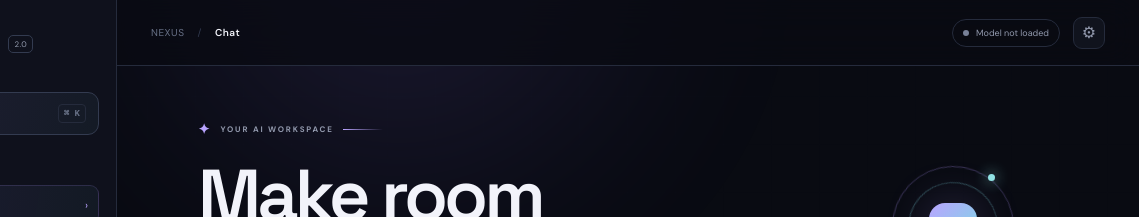
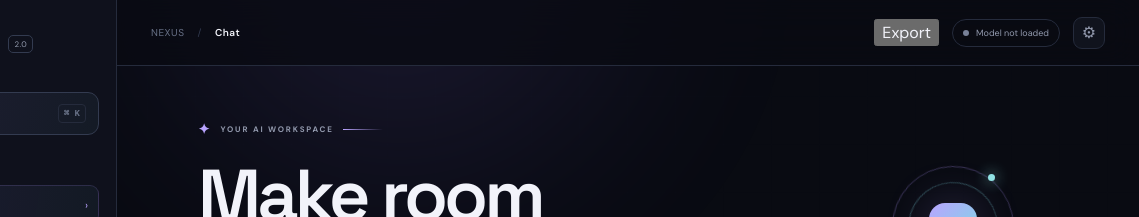
Before and after one commit to XNullForm/nexus-ai, a plain HTML site: page index.html in a window 1280 px wide. Shown: the top 217 px of the page, 141-1280 px from the left. Drawn offline with Linux system fonts and the light colour scheme.

Commit message:
Add export action to NEXUS 2.0.0

```diff
--- a/index.html
+++ b/index.html
@@ -33,7 +33,7 @@
 <main class="main-panel">
 <header class="topbar">
   <div class="topbar-left"><button class="mobile-menu" id="mobileMenu" aria-label="Open menu">☰</button><div class="crumb"><span>NEXUS</span><i>/</i><b id="viewTitle">Chat</b></div></div>
-  <div class="topbar-right"><div class="status-pill" id="modelStatus"><span class="status-dot"></span><span id="statusText">Model not loaded</span></div><button class="icon-button" id="settingsBtn" aria-label="Settings" title="Settings">⚙</button></div>
+  <div class="topbar-right"><button class="export-button" id="exportBtn" type="button">Export</button><div class="status-pill" id="modelStatus"><span class="status-dot"></span><span id="statusText">Model not loaded</span></div><button class="icon-button" id="settingsBtn" aria-label="Settings" title="Settings">⚙</button></div>
 </header>
 <section class="view active" id="chatView">
  <div class="chat-layout">
```
